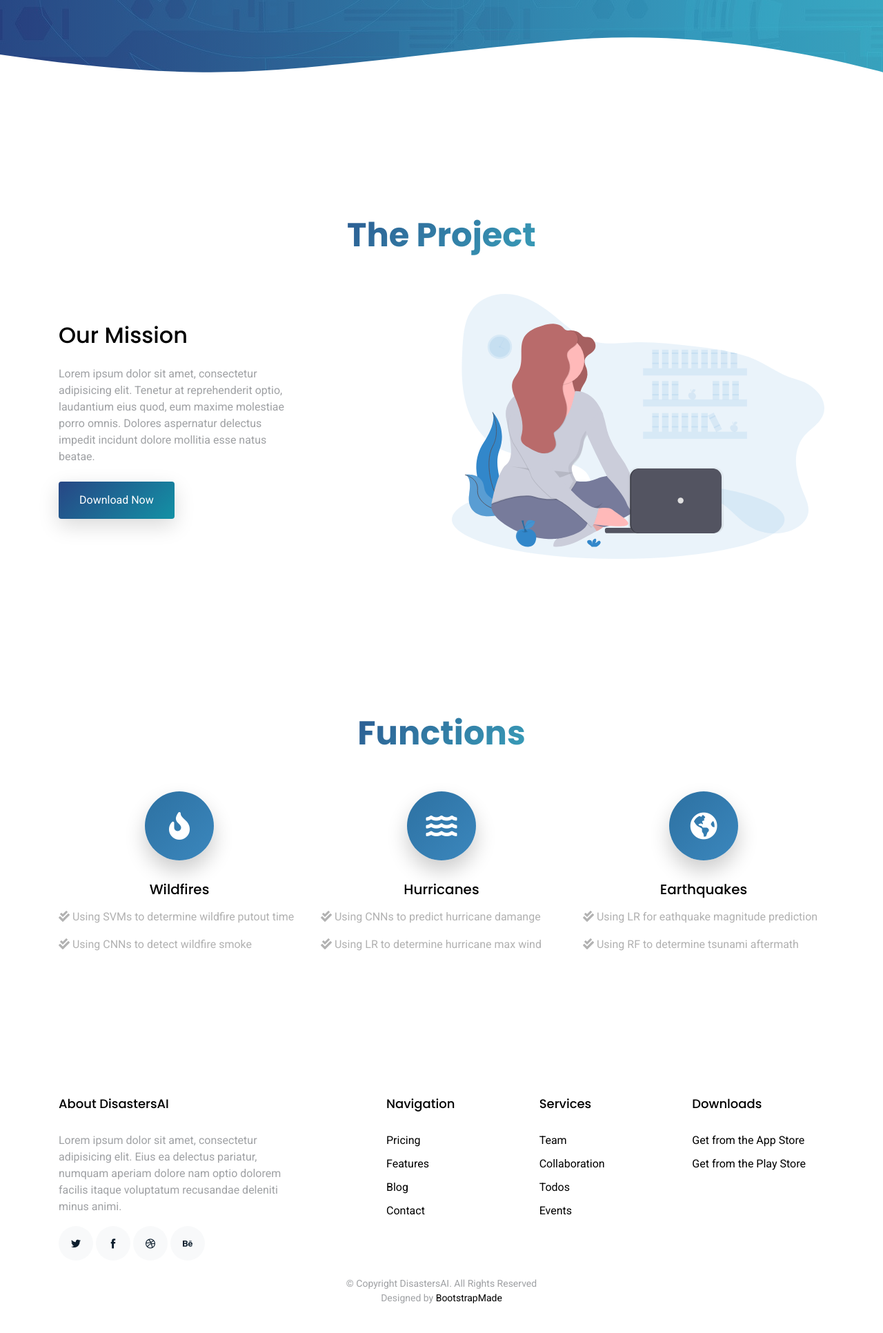
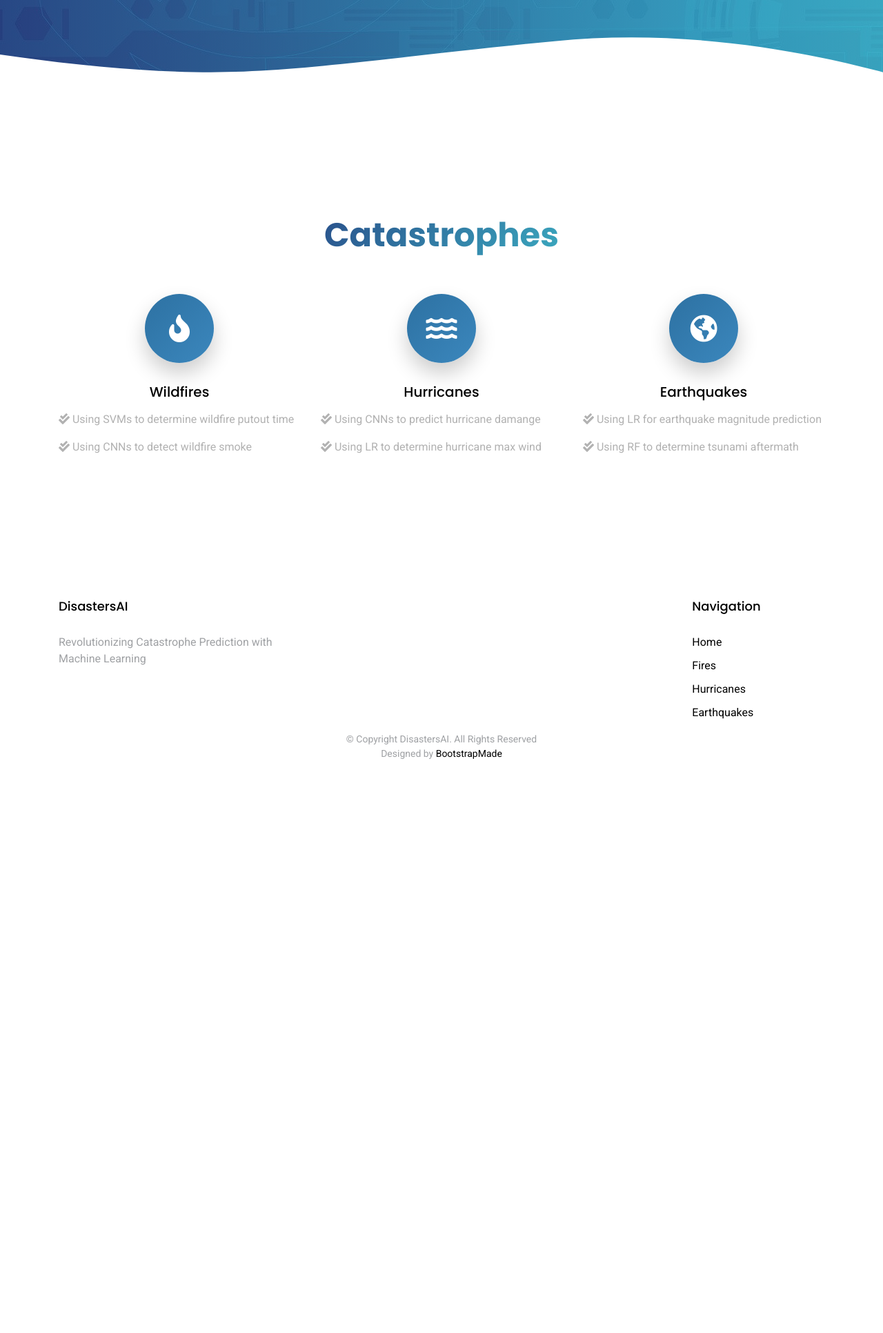
Before and after one commit to TeamDeltaHacks/DisastersAI, a Flask app: page / in a window 1280 px wide. Shown: the part 680-2612 px from the top of the page at 69% size. After the commit the page ends 1780 px from the top, so only its background shows below. Run offline with Flask 2, Linux system fonts and the light colour scheme; some libraries are stand-ins or nearby versions.

Commit message:
Add files via upload

```diff
--- a/templates/earthquakes.html
+++ b/templates/earthquakes.html
@@ -251,7 +251,7 @@
   <script src="./static/assets/vendor/jquery-sticky/jquery.sticky.js"></script>
 
   <!-- Template Main JS File -->
-  <script src="./static/assets/js/main.js"></script>
+  <script src="./static/assets/js/main.js?v=2"></script>
 
 </body>
 
--- a/templates/fires.html
+++ b/templates/fires.html
@@ -251,7 +251,7 @@
   <script src="./static/assets/vendor/jquery-sticky/jquery.sticky.js"></script>
 
   <!-- Template Main JS File -->
-  <script src="./static/assets/js/main.js"></script>
+  <script src="./static/assets/js/main.js?v=2"></script>
 
 </body>
 
--- a/templates/hurricanes.html
+++ b/templates/hurricanes.html
@@ -251,7 +251,7 @@
   <script src="./static/assets/vendor/jquery-sticky/jquery.sticky.js"></script>
 
   <!-- Template Main JS File -->
-  <script src="./static/assets/js/main.js"></script>
+  <script src="./static/assets/js/main.js?v=2"></script>
 
 </body>
 
--- a/templates/index.html
+++ b/templates/index.html
@@ -26,7 +26,7 @@
   <link rel="stylesheet" href="https://cdnjs.cloudflare.com/ajax/libs/font-awesome/5.15.2/css/all.min.css" integrity="sha512-HK5fgLBL+xu6dm/Ii3z4xhlSUyZgTT9tuc/hSrtw6uzJOvgRr2a9jyxxT1ely+B+xFAmJKVSTbpM/CuL7qxO8w==" crossorigin="anonymous" />
 
   <!-- Template Main CSS File -->
-  <link href="./static/assets/css/style.css" rel="stylesheet">
+  <link href="./static/assets/css/style.css?v=2" rel="stylesheet">
 
   <!-- =======================================================
   * Template Name: SoftLand - v2.2.0
@@ -64,7 +64,7 @@
             <ul class="site-menu main-menu js-clone-nav mr-auto d-none d-lg-block">
               <li class="active"><a href="/" class="nav-link">Home</a></li>
               <li><a href="/fires" class="nav-link">Fires</a></li>
-              <li><a href="/floods" class="nav-link">Floods</a></li>
+              <li><a href="/hurricanes" class="nav-link">Hurricanes</a></li>
               <li><a href="/earthquakes" class="nav-link">Earthquakes</a></li>
             </ul>
           </nav>
@@ -104,7 +104,7 @@
             <div class="col-lg-7 text-center text-lg-left">
               <h1 data-aos="fade-right">DisastersAI</h1>
               <p class="mb-5" data-aos="fade-right" data-aos-delay="100">Revolutionizing Catastrophe Prediction with Machine Learning</p>
-              <p data-aos="fade-right" data-aos-delay="200" data-aos-offset="-500"><a href="#" class="btn btn-outline-white">Get started</a></p>
+              <p data-aos="fade-right" data-aos-delay="200" data-aos-offset="-500"><a href="#" class="btn btn-outline-white get-started">Get started</a></p>
             </div>
             <div class="col-lg-5 iphone-wrap">
               <img src="./static/assets/img/wildfire.png" alt="Image" class="phone-1" data-aos="fade-right">
@@ -119,44 +119,23 @@
   </section><!-- End Hero -->
 
   <main id="main">
-    <section class="section">
-      <div class="row justify-content-center text-center mb-5">
-        <div class="col-md-5" data-aos="fade-up">
-          <h2 class="section-heading">The Project</h2>
-        </div>
-      </div>
-      <div class="container">
-        <div class="row align-items-center">
-          <div class="col-md-4 mr-auto">
-            <h2 class="mb-4">Our Mission</h2>
-            <p class="mb-4">Lorem ipsum dolor sit amet, consectetur adipisicing elit. Tenetur at reprehenderit optio,
-              laudantium eius quod, eum maxime molestiae porro omnis. Dolores aspernatur delectus impedit incidunt
-              dolore mollitia esse natus beatae.</p>
-            <p><a href="#" class="btn btn-primary">Download Now</a></p>
-          </div>
-          <div class="col-md-6" data-aos="fade-left">
-            <img src="assets/img/undraw_svg_2.svg" alt="Image" class="img-fluid">
-          </div>
-        </div>
-      </div>
-    </section>
 
     <!-- ======= Home Section ======= -->
-    <section class="section">
+    <section class="section" id="start">
       <div class="container">
 
         <div class="row justify-content-center text-center mb-5">
           <div class="col-md-5" data-aos="fade-up">
-            <h2 class="section-heading">Functions</h2>
+            <h2 class="section-heading">Catastrophes</h2>
           </div>
         </div>
 
         <div class="row">
           <div class="col-md-4" data-aos="fade-up" data-aos-delay="">
             <div class="feature-1 text-center">
-              <div class="wrap-icon icon-1">
+              <a href="/fires" target="_blank"><div class="wrap-icon icon-1">
 	            <i class="icon fas fa-fire"></i>
-              </div>
+              </div></a>
               <h3 class="mb-3">Wildfires</h3>
               <div class="text-left">
                 <p><i class="fas fa-check-double"></i> Using SVMs to determine wildfire putout time</p></li>
@@ -166,9 +145,9 @@
           </div>
           <div class="col-md-4" data-aos="fade-up" data-aos-delay="100">
             <div class="feature-1 text-center">
-              <div class="wrap-icon icon-1">
+              <a href="/hurricanes" target="_blank"><div class="wrap-icon icon-1">
 	            <i class="icon fas fa-water"></i>
-              </div>
+              </div></a>
               <h3 class="mb-3">Hurricanes</h3>
               <div class="text-left">
                 <p><i class="fas fa-check-double"></i>  Using CNNs to predict hurricane damange</p>
@@ -178,12 +157,12 @@
           </div>
           <div class="col-md-4" data-aos="fade-up" data-aos-delay="200">
             <div class="feature-1 text-center">
-              <div class="wrap-icon icon-1">
+              <a href="/earthquakes" target="_blank"><div class="wrap-icon icon-1">
                 <i class="icon fas fa-globe-americas"></i>
-              </div>
+              </div></a>
               <h3 class="mb-3">Earthquakes</h3>
               <div class="text-left">
-                <p><i class="fas fa-check-double"></i>  Using LR for eathquake magnitude prediction</p>
+                <p><i class="fas fa-check-double"></i>  Using LR for earthquake magnitude prediction</p>
                 <p><i class="fas fa-check-double"></i>  Using RF to determine tsunami aftermath</p>
               </div>
             </div>
@@ -200,41 +179,28 @@
     <div class="container">
       <div class="row">
         <div class="col-md-4 mb-4 mb-md-0">
-          <h3>About DisastersAI</h3>
-          <p>Lorem ipsum dolor sit amet, consectetur adipisicing elit. Eius ea delectus pariatur, numquam aperiam
-            dolore nam optio dolorem facilis itaque voluptatum recusandae deleniti minus animi.</p>
-          <p class="social">
+          <h3>DisastersAI</h3>
+          <p>Revolutionizing Catastrophe Prediction with Machine Learning</p>
+          <!-- <p class="social">
             <a href="#"><span class="icofont-twitter"></span></a>
             <a href="#"><span class="icofont-facebook"></span></a>
             <a href="#"><span class="icofont-dribbble"></span></a>
             <a href="#"><span class="icofont-behance"></span></a>
-          </p>
+          </p> -->
         </div>
         <div class="col-md-7 ml-auto">
           <div class="row site-section pt-0">
             <div class="col-md-4 mb-4 mb-md-0">
+            </div>
+           	<div class="col-md-4 mb-4 mb-md-0">
+            </div>
+            <div class="col-md-4 mb-4 mb-md-0">
               <h3>Navigation</h3>
               <ul class="list-unstyled">
-                <li><a href="#">Pricing</a></li>
-                <li><a href="#">Features</a></li>
-                <li><a href="#">Blog</a></li>
-                <li><a href="#">Contact</a></li>
-              </ul>
-            </div>
-            <div class="col-md-4 mb-4 mb-md-0">
-              <h3>Services</h3>
-              <ul class="list-unstyled">
-                <li><a href="#">Team</a></li>
-                <li><a href="#">Collaboration</a></li>
-                <li><a href="#">Todos</a></li>
-                <li><a href="#">Events</a></li>
-              </ul>
-            </div>
-            <div class="col-md-4 mb-4 mb-md-0">
-              <h3>Downloads</h3>
-              <ul class="list-unstyled">
-                <li><a href="#">Get from the App Store</a></li>
-                <li><a href="#">Get from the Play Store</a></li>
+                <li><a href="/">Home</a></li>
+                <li><a href="/fires">Fires</a></li>
+                <li><a href="/hurricanes">Hurricanes</a></li>
+                <li><a href="/earthquakes">Earthquakes</a></li>
               </ul>
             </div>
           </div>
@@ -271,7 +237,7 @@
   <script src="./static/assets/vendor/jquery-sticky/jquery.sticky.js"></script>
 
   <!-- Template Main JS File -->
-  <script src="./static/assets/js/main.js"></script>
+  <script src="./static/assets/js/main.js?v=2"></script>
 
 </body>
 
```
